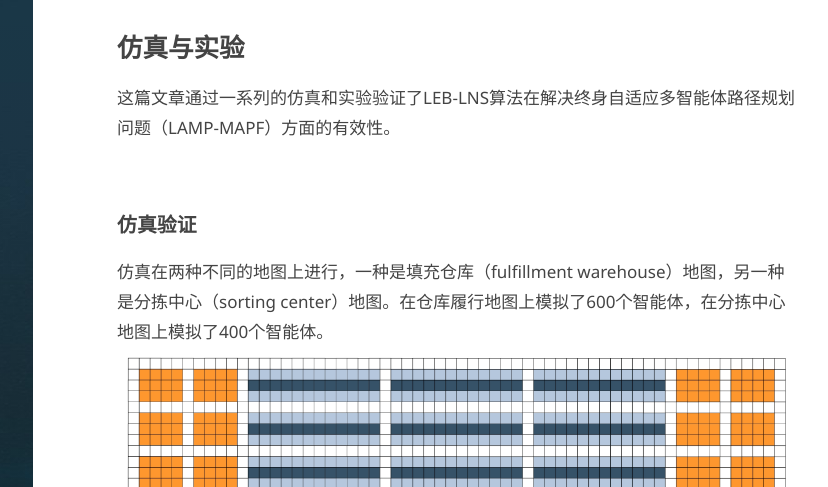
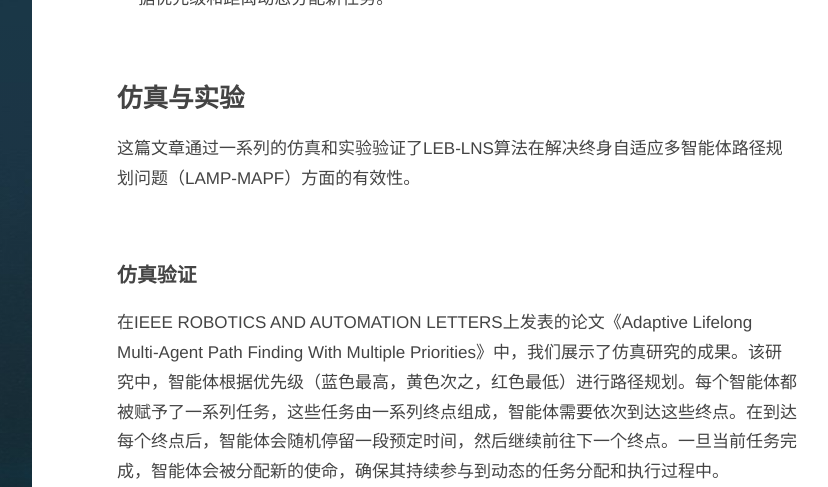
Before and after one commit to huawe-hero/hyj.github.io, a Jekyll site: the page built from _posts/2024-6-26-LAMP-MAPF.md, in a window 1280 px wide and 1400 px high, scrolled down 1934 px. Shown: the top 487 px of the window, without its empty margins (274-1102 px from the left). Built offline with Jekyll 4.4.1, drawn with Linux system fonts in a browser that asks for light colours; some web fonts are replaced; some of the changed text lies outside the part shown; grey boxes are pictures that could not be loaded.

Commit message:
first commit

```diff
--- a/_config.yml
+++ b/_config.yml
@@ -15,8 +15,8 @@ url:                   https://github.com/huawe-hero/hyj.github.io
 # When using GitHub Pages, set to '' when hosting a user- or organization page,
 # i.e. when the name of the repository looks like <username>.github.io.
 # Otherwise, set to /<name of repository> (with leading /, but without the < >).
-#baseurl:              hyj.github.io
-baseurl:              ''
+baseurl:              hyj.github.io
+#baseurl:              ''
 # Language of your content in 2-letter code, e.g.: en, de.
 # You may also provide a location, e.g.: en-us, de_AT.
 lang:                  en
--- a/_posts/2024-6-26-LAMP-MAPF.md
+++ b/_posts/2024-6-26-LAMP-MAPF.md
@@ -40,23 +40,18 @@ tags: [MAPF]
 这篇文章通过一系列的仿真和实验验证了LEB-LNS算法在解决终身自适应多智能体路径规划问题（LAMP-MAPF）方面的有效性。
 
 ### 仿真验证
-仿真在两种不同的地图上进行，一种是填充仓库（fulfillment warehouse）地图，另一种是分拣中心（sorting center）地图。在仓库履行地图上模拟了600个智能体，在分拣中心地图上模拟了400个智能体。
-![fulfillment warehouse](/pictures/kiva.jpg "fulfillment warehouse")
-![sorting center](/pictures/sorting.jpg "sorting center")
+在IEEE ROBOTICS AND AUTOMATION LETTERS上发表的论文《Adaptive Lifelong Multi-Agent Path Finding With Multiple Priorities》中，我们展示了仿真研究的成果。该研究中，智能体根据优先级（蓝色最高，黄色次之，红色最低）进行路径规划。每个智能体都被赋予了一系列任务，这些任务由一系列终点组成，智能体需要依次到达这些终点。在到达每个终点后，智能体会随机停留一段预定时间，然后继续前往下一个终点。一旦当前任务完成，智能体会被分配新的使命，确保其持续参与到动态的任务分配和执行过程中。
+<iframe src="//player.bilibili.com/player.html?isOutside=true&aid=113042952028776&bvid=BV1kKs5eaEk2&cid=25631461032&p=1" scrolling="no" border="0" frameborder="no" framespacing="0" allowfullscreen="true" width="640" height="480"> </iframe>
 
 ### 实验验证
+* 终身路径规划实验
+机器人根据颜色旗帜的优先级（蓝色最高，黄色次之，红色最低）来规划它们的路径。每当机器人成功到达一个终点，它们就会被赋予新的任务，确保了任务分配的连续性和动态性。
+<iframe src="//player.bilibili.com/player.html?isOutside=true&aid=113042968872164&bvid=BV1F3s5eFEYL&cid=25631589722&p=1" scrolling="no" border="0" frameborder="no" framespacing="0" allowfullscreen="true" width="640" height="480"> </iframe>
 
-* 实验场景：使用3个机器人在一个5米×8米的室内环境中进行实验，机器人由控制中心的PC进行管理。
-
-* 硬件配置：PC配备了Intel i5-8265 U处理器和16 GB RAM，每个机器人由Jetson Nano控制。
-
-* 软件环境：实验使用了Ubuntu操作系统和机器人操作系统（ROS）。
-
-* 地图创建：使用Gmapping算法创建了实验环境的地图。
-
-* 实验内容：
-      优先级实验：验证算法在处理不同优先级智能体时的能力，观察高优先级智能体对低优先级智能体路径规划的影响。
-      终身实验：模拟智能体完成任务后接收新任务的情况，验证算法在连续任务分配和路径规划中的性能。
-
+* 多优先级路径规划实验
+优先级红色旗帜>黄色旗帜>蓝色旗帜。
+<iframe src="//player.bilibili.com/player.html?isOutside=true&aid=113042985648816&bvid=BV1cus5ehEyu&cid=25631657301&p=1" scrolling="no" border="0" frameborder="no" framespacing="0" allowfullscreen="true" width="640" height="480"> </iframe>
+优先级蓝色旗帜>黄色旗帜>红色旗帜。
+<iframe src="//player.bilibili.com/player.html?isOutside=true&aid=113042985648614&bvid=BV1cus5ehEBo&cid=25631721773&p=1" scrolling="no" border="0" frameborder="no" framespacing="0" allowfullscreen="true" width="640" height="480"> </iframe>
 ## 论文发表
 2024年6月发表于IEEE ROBOTICS AND AUTOMATION LETTERS（二区 IF5.5）。
--- a/_posts/2024-8-24-MAPR.md
+++ b/_posts/2024-8-24-MAPR.md
@@ -42,7 +42,8 @@ tags: [MAPF]
 
 
 ## 仿真与实验
-
+在智能体启动并运行一段时间后，大约10%的智能体遭遇故障，导致它们停留在原位置。对于受到故障智能体影响而无法到达终点的智能体，我们为他们分配了临时终点。与此同时，其余智能体成功地重新规划了它们的路径。值得注意的是，即使在重规划之后，所有智能体的路径在接下来的三个步长（以蓝色路径点表示）仍然遵循原始路径的走向。
+<iframe src="//player.bilibili.com/player.html?isOutside=true&aid=113039579808528&bvid=BV1gcsuehEkf&cid=25623072410&p=1" scrolling="no" border="0" frameborder="no" framespacing="0" allowfullscreen="true" width="640" height="480"></iframe>
 
 ## 论文发表
 论文正在投稿。
```
Also changed, not shown: _posts/2024-8-25-ABTO.md (+2 -2 lines), _posts/2024-8-26-MMRT-MPC.md (+4 -4 lines).
